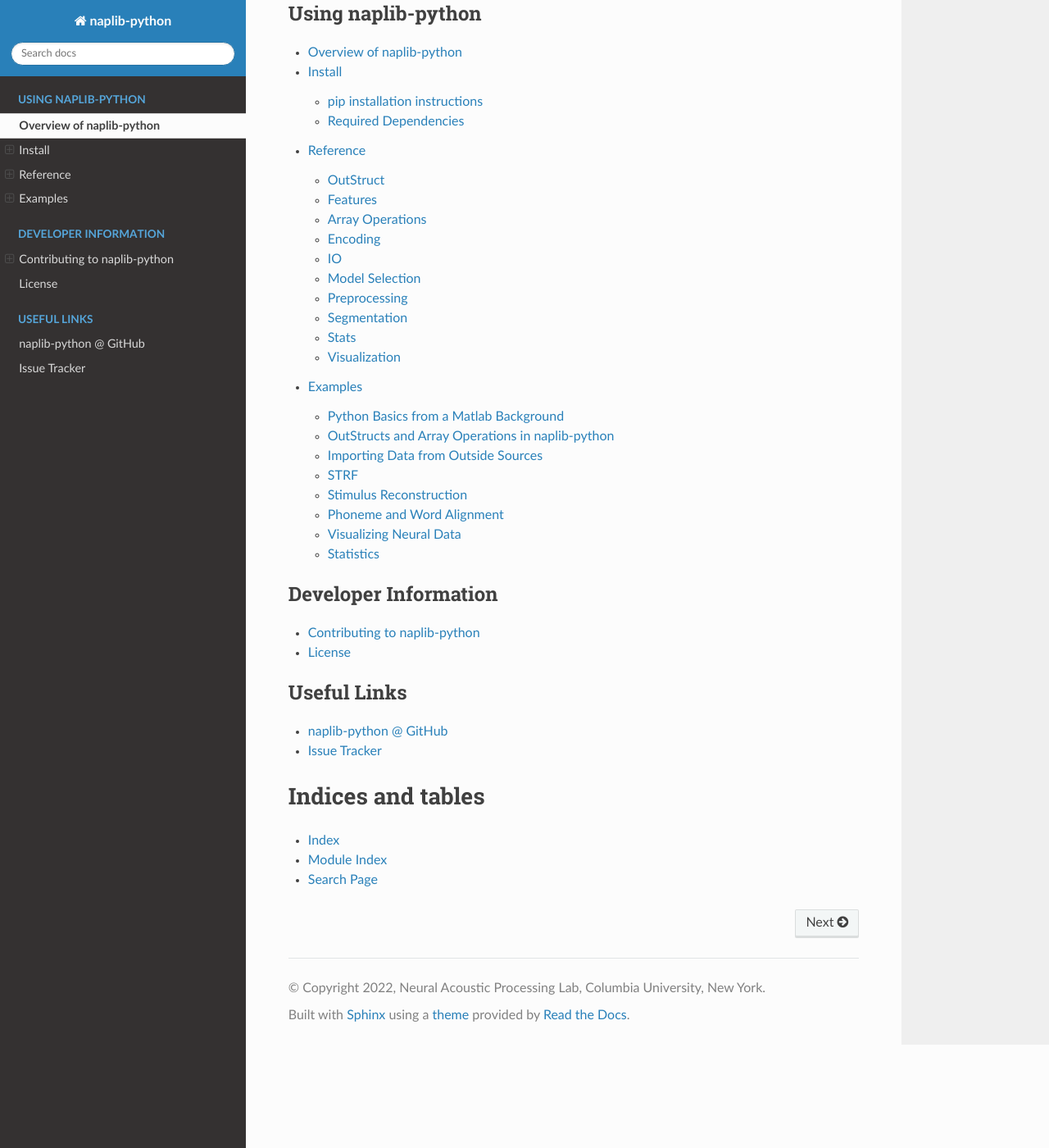
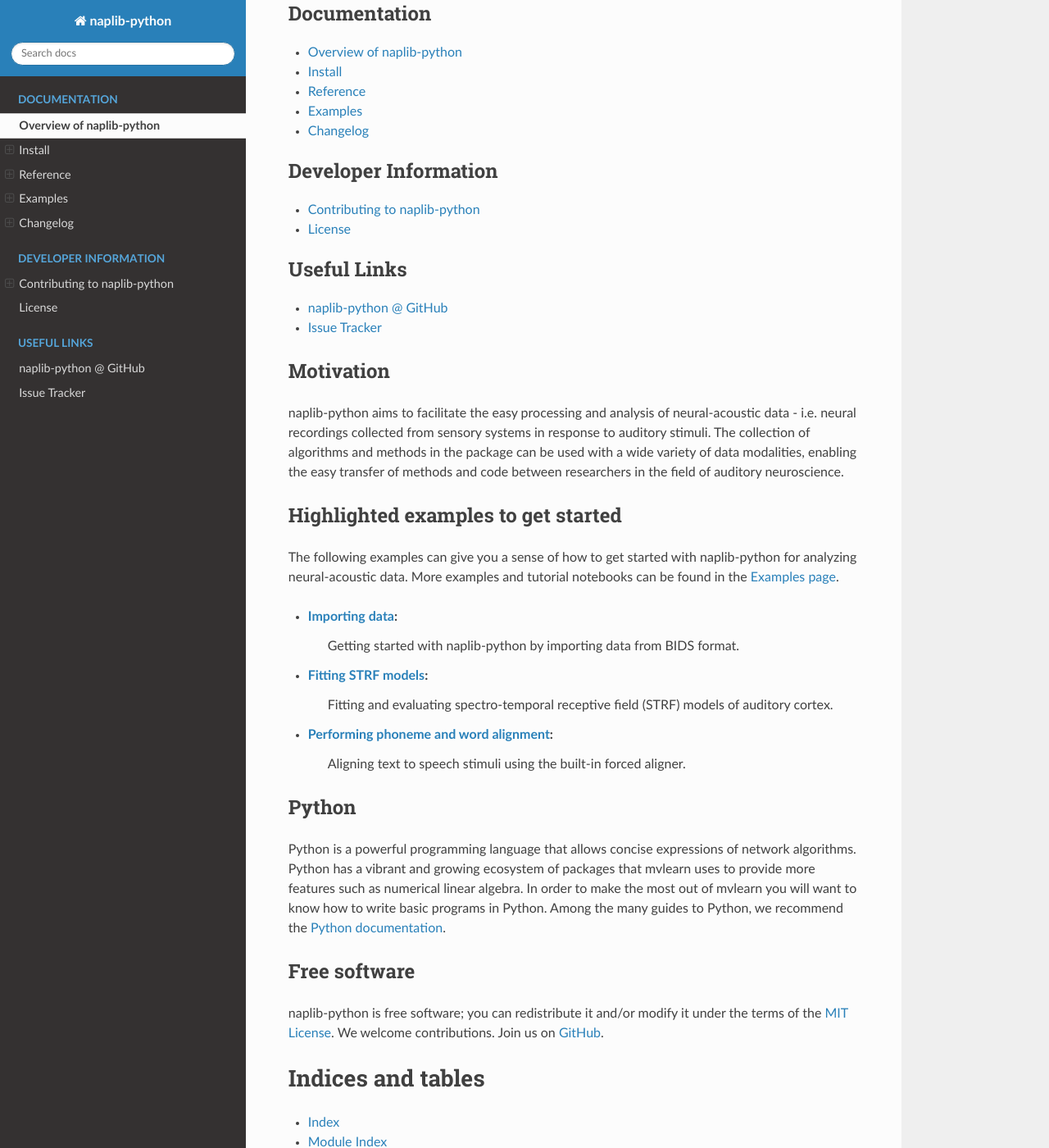
Before and after one commit to naplab/naplib-python, a Sphinx documentation site: the page built from docs/index.rst, in a window 1280 px wide and 1400 px high, scrolled down 204 px. Shown: the whole window at 82% size. Built offline with Sphinx 7.4.7 and the Read the Docs theme 2.0.0, drawn with Linux system fonts in a browser that asks for light colours; pages that are not in the unit, such as notebooks, are missing from menus.

Commit message:
Changelog and get-started home page (#55)
* merge upstream

* remove example in main dir

* add changelog and overview to main page of docs

* fix docs on visualization

* link to examples home

```diff
--- a/docs/index.rst
+++ b/docs/index.rst
@@ -9,13 +9,14 @@
 naplib-python is a Python module for analyzing neural data such as ECoG or EEG.
 
 .. toctree::
-   :maxdepth: 2
-   :caption: Using naplib-python
+   :maxdepth: 1
+   :caption: Documentation
 
    self
    install
    references/index
    examples/index
+   changelog
 
 .. toctree::
    :maxdepth: 1
--- /dev/null
+++ b/docs/overview.rst
@@ -0,0 +1,39 @@
+Overview of naplib_
+===================
+
+.. _naplib: https://github.com/naplab/naplib-python
+
+Motivation
+----------
+
+naplib-python aims to facilitate the easy processing and analysis of neural-acoustic data - i.e. neural recordings collected from sensory systems in response to auditory stimuli. The collection of algorithms and methods in the package can be used with a wide variety of data modalities, enabling the easy transfer of methods and code between researchers in the field of auditory neuroscience.
+
+Highlighted examples to get started
+-----------------------------------
+
+The following examples can give you a sense of how to get started with naplib-python for analyzing neural-acoustic data. More examples and tutorial notebooks can be found in the `Examples page <examples/index.html>`_.
+
+- `Importing data <examples/import_bids_data.html>`_:
+    Getting started with naplib-python by importing data from BIDS format.
+
+- `Fitting STRF models <examples/STRF_fitting_basics.html>`_:
+    Fitting and evaluating spectro-temporal receptive field (STRF) models of auditory cortex.
+
+- `Performing phoneme and word alignment <examples/phoneme_and_word_alignment.html>`_:
+    Aligning text to speech stimuli using the built-in forced aligner.
+
+Python
+------
+
+Python is a powerful programming language that allows concise expressions of network
+algorithms.  Python has a vibrant and growing ecosystem of packages that
+mvlearn uses to provide more features such as numerical linear algebra. In order to make the most out of mvlearn you will want to know how
+to write basic programs in Python.  Among the many guides to Python, we
+recommend the `Python documentation <https://docs.python.org/3/>`_.
+
+Free software
+-------------
+
+naplib-python is free software; you can redistribute it and/or modify it under the
+terms of the :doc:`MIT License </license>`.  We welcome contributions.
+Join us on `GitHub <https://github.com/naplab/naplib-python>`_.
```
Also changed, not shown: other parts of docs/index.rst (+2 -0 lines), docs/changelog.rst (added, +35 -0 lines), 1 other file.
